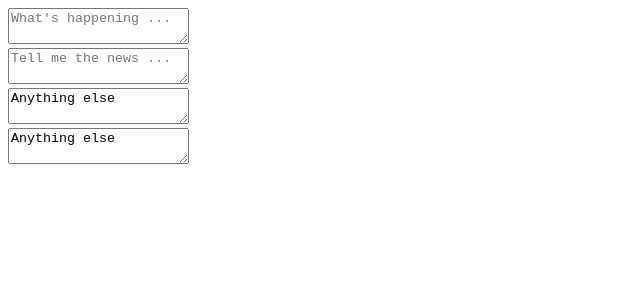
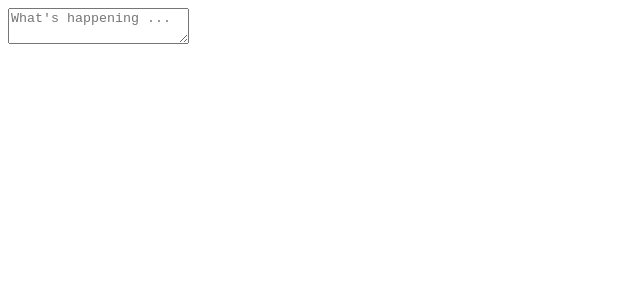
Before and after one commit to jlcarrascof/React-Foundations, a React (Vite) app: page / in a window 1280 px wide. Shown: the top 300 px of the page, without its empty margins (0-640 px from the left). Built offline with nearby package versions, Linux system fonts and the light colour scheme.

Commit message:
Update TextInput component in App.jsx to remove unnecessary placeholders and values

```diff
--- a/src/App.jsx
+++ b/src/App.jsx
@@ -5,9 +5,6 @@ function App() {
   return (
     <div>
       <TextInput placeholder={"What's happening ... "} maxLength={125} />
-      <TextInput placeholder={"Tell me the news ... "} maxLength={250} />
-      <TextInput placeholder={"Tell me the news ... "} maxLength={250} value={"Anything else"} />
-      <TextInput maxLength={250} value={"Anything else"} />
     </div>
   )
 
```
